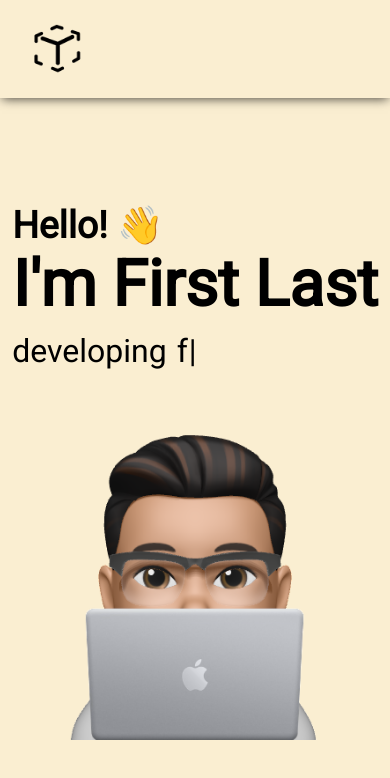
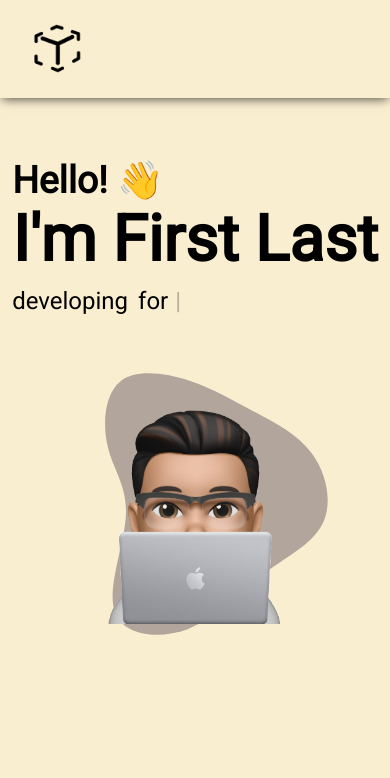
Before and after one commit to ben-yeung/portfolio-template, a Next.js app: page / in a window 390 px wide. Shown: the top 778 px of the page. Built offline with nearby package versions, Linux system fonts and the light colour scheme.

Commit message:
svg blobs start + style fixes

```diff
--- a/src/app/globals.css
+++ b/src/app/globals.css
@@ -3,10 +3,10 @@
   --border-radius: 12px;
   --font-mono: ui-monospace, Menlo, Monaco, "Cascadia Mono", "Segoe UI Mono", "Roboto Mono", "Oxygen Mono", "Ubuntu Monospace", "Source Code Pro", "Fira Mono", "Droid Sans Mono", "Courier New", monospace;
 
-  --darkprimary: #2d3250;
-  --darksecondary: #424769;
-  --darkaccent: #7077a1;
-  --darkcolor: #f6b17a;
+  --darkprimary: #3a506b;
+  --darksecondary: #0b132b;
+  --darkaccent: #1c2541;
+  --darkcolor: #5bc0be;
 
   --lightprimary: #faeed1;
   --lightsecondary: #ded0b6;
--- a/src/app/page.module.css
+++ b/src/app/page.module.css
@@ -4,6 +4,22 @@
 
 .light {
   background-color: var(--lightprimary);
+}
+
+.dark-blob {
+  fill: var(--darkaccent);
+}
+
+.dark-blob-secondary {
+  fill: var(--darksecondary);
+}
+
+.light-blob {
+  fill: var(--lightaccent);
+}
+
+.light-blob-secondary {
+  fill: var(--lightsecondary);
 }
 
 .main {
@@ -14,33 +30,56 @@
   width: 100%;
 }
 
-.hero {
+.section {
   display: flex;
   flex-direction: row;
   align-items: center;
   justify-content: space-between;
+  height: 100vh;
   width: 100%;
   flex-grow: 1;
-  padding: 0 8vw 0 8vw;
+  padding: 0 6vw 0 6vw;
+  overflow: hidden;
+  z-index: 1;
 }
 
-.heroIntro {
+.hero-intro {
   display: flex;
   flex-direction: column;
   align-items: flex-start;
+  z-index: 1;
 }
 
-.heroImg {
+.hero-blob {
+  position: absolute;
+  width: 100%;
+  z-index: 1;
+}
+
+.hero-blob-alt {
+  position: absolute;
+  width: 100%;
+  max-height: 100%;
+  z-index: 3;
+}
+
+.hero-img {
+  z-index: 2;
+  width: 70%;
+}
+
+.hero-img-container {
+  position: relative;
   display: flex;
   align-items: center;
   justify-content: center;
-  width: 40%;
+  width: 50%;
 }
 
-.heroIntro > h1 {
+.hero-intro > h1 {
   font-size: max(7vw, 48pt);
 }
-.heroIntro > h2 {
+.hero-intro > h2 {
   font-size: max(4vw, 28pt);
 }
 
@@ -48,20 +87,33 @@
   display: flex;
   flex-direction: row;
   gap: 10px;
-  font-size: max(2.5vw, 24pt);
+  font-size: max(2.5vw, 18pt);
   margin-top: 20px;
 }
 
 /* Phones, Tablet and Smaller Desktop */
 @media (max-width: 980px) {
-  .hero {
+  .section {
     flex-direction: column;
-    justify-content: center;
+    justify-content: flex-start;
     padding: 10px;
   }
 
-  .heroImg {
+  .hero {
+    margin-top: 50px;
+  }
+
+  .hero-img-container {
+    margin-top: 50px;
     width: 100%;
+  }
+
+  .hero-blob {
+    width: 80%;
+  }
+
+  .hero-blob-alt {
+    position: relative;
   }
 
   .typewriter {
--- a/src/app/page.tsx
+++ b/src/app/page.tsx
@@ -27,8 +27,8 @@ export default function Home() {
   return (
     <main className={`${styles.main} ${currTheme == "dark" ? styles.dark : styles.light}`}>
       <NavBar />
-      <div className={styles.hero}>
-        <div className={styles.heroIntro}>
+      <div className={`${styles["section"]} ${styles["hero"]}`}>
+        <div className={styles["hero-intro"]}>
           <h2>Hello! 👋</h2>
           <h1>I'm First Last</h1>
           <div className={styles.typewriter}>
@@ -70,10 +70,23 @@ export default function Home() {
             />
           </div>
         </div>
-        <div className={styles.heroImg}>
-          <img src="/assets/hero.png" style={{ width: "100%" }} alt="" />
+        <div className={styles["hero-img-container"]}>
+          <img className={styles["hero-img"]} src="/assets/hero.png" alt="" />
+          <svg viewBox="0 0 160 160" xmlns="http://www.w3.org/2000/svg" className={`${styles["hero-blob"]} ${currTheme == "dark" ? styles["dark-blob"] : styles["light-blob"]}`}>
+            <path
+              d="M31,-40.6C42.4,-34.5,55.2,-28.3,63.3,-17.3C71.3,-6.3,74.6,9.5,68.8,20.8C63,32.2,48.2,39,35.2,49C22.2,58.9,11.1,72,-4,77.5C-19.2,83.1,-38.4,81.2,-43.2,68.6C-48,56,-38.4,32.7,-37.4,16.7C-36.3,0.7,-43.9,-8,-47,-20.5C-50.2,-33,-49,-49.4,-40.4,-56.4C-31.8,-63.3,-15.9,-60.9,-3,-56.8C9.8,-52.6,19.7,-46.6,31,-40.6Z"
+              transform="translate(80 75)"
+            />
+          </svg>
         </div>
+        {/* <svg viewBox="0 0 100 100" xmlns="http://www.w3.org/2000/svg" className={`${styles["hero-blob-alt"]} ${currTheme == "dark" ? styles["dark-blob-secondary"] : styles["light-blob-secondary"]}`}>
+          <path
+            d="M42.6,-38.2C56.9,-38.7,71.5,-26.9,77.2,-11.2C82.8,4.5,79.5,24.3,67.5,33.4C55.6,42.5,35,41,19.2,42C3.5,43.1,-7.4,46.7,-15.1,43.1C-22.7,39.6,-27.1,28.9,-38.3,18C-49.4,7.1,-67.3,-3.9,-70.4,-16.9C-73.4,-29.8,-61.6,-44.6,-47.5,-44.2C-33.3,-43.8,-16.6,-28,-1.3,-26.5C14.1,-25,28.2,-37.7,42.6,-38.2Z"
+            transform="translate(70 100)"
+          />
+        </svg> */}
       </div>
+      <div className={styles["section"]}></div>
     </main>
   );
 }
--- a/src/components/NavBar/navbar.module.css
+++ b/src/components/NavBar/navbar.module.css
@@ -18,6 +18,7 @@
   padding: 1.5rem 2rem 1.5rem 2rem;
   color: white;
   box-shadow: 0 3px 10px -2px rgba(0, 0, 0, 0.7);
+  position: absolute;
 
   width: 100%;
 }
@@ -37,6 +38,7 @@
   display: flex;
   align-items: center;
   width: fit-content;
+  cursor: pointer;
 }
 
 .logo {
@@ -51,6 +53,10 @@
 
 /* For mobile phones: */
 @media only screen and (max-width: 980px) {
+  .mainContainer {
+    position: relative;
+  }
+
   .btnContainer {
     display: none;
   }
--- a/src/components/NavBar/navbar.tsx
+++ b/src/components/NavBar/navbar.tsx
@@ -19,8 +19,10 @@ const NavBar = () => {
 
   return (
     <div className={`${styles.mainContainer} ${currTheme == "dark" ? styles.dark : styles.light}`}>
-      <div className={styles.logoContainer}>
-        <img src="/assets/logo.png" className={`${styles.logo} ${currTheme == "light" ? styles.lightlogo : ""}`} alt="" />
+      <div>
+        <a className={styles.logoContainer} href="">
+          <img src="/assets/logo.png" className={`${styles.logo} ${currTheme == "light" ? styles.lightlogo : ""}`} alt="" />
+        </a>
       </div>
 
       <div className={styles.btnContainer}>
```
